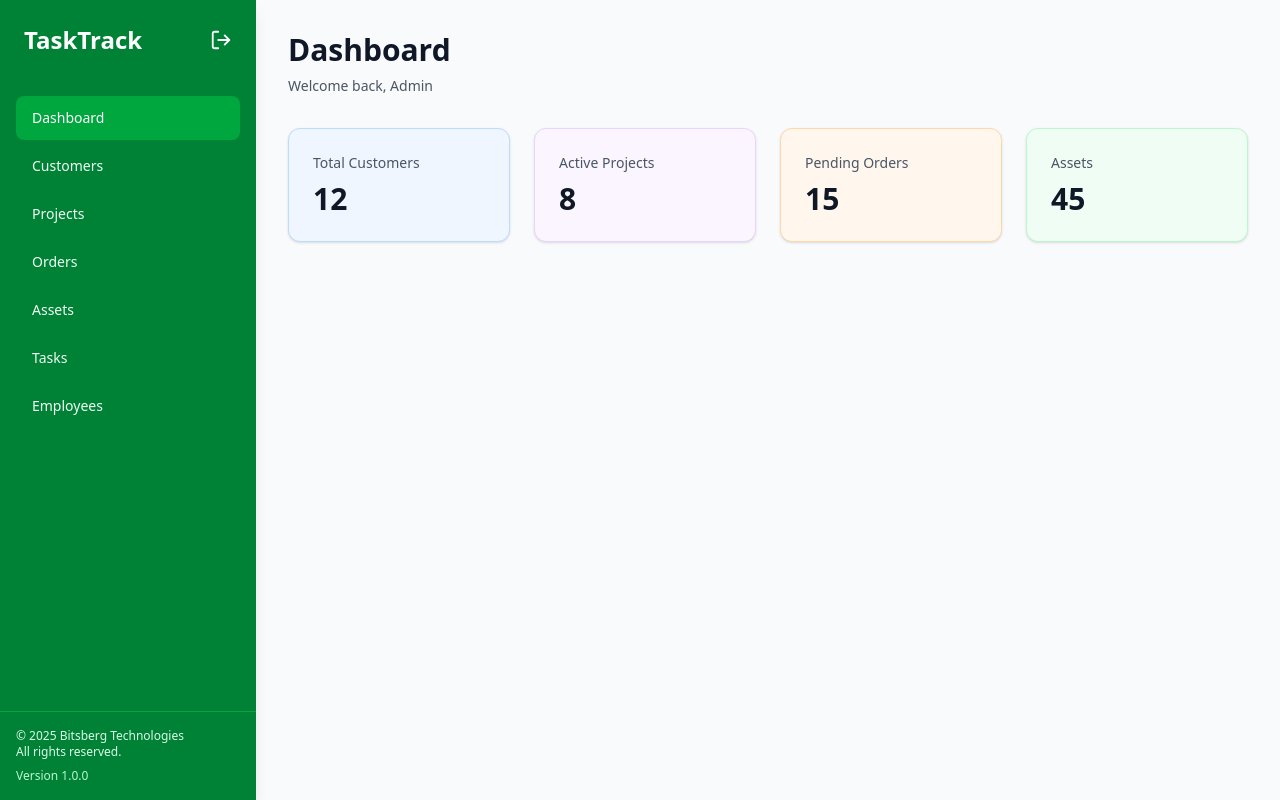
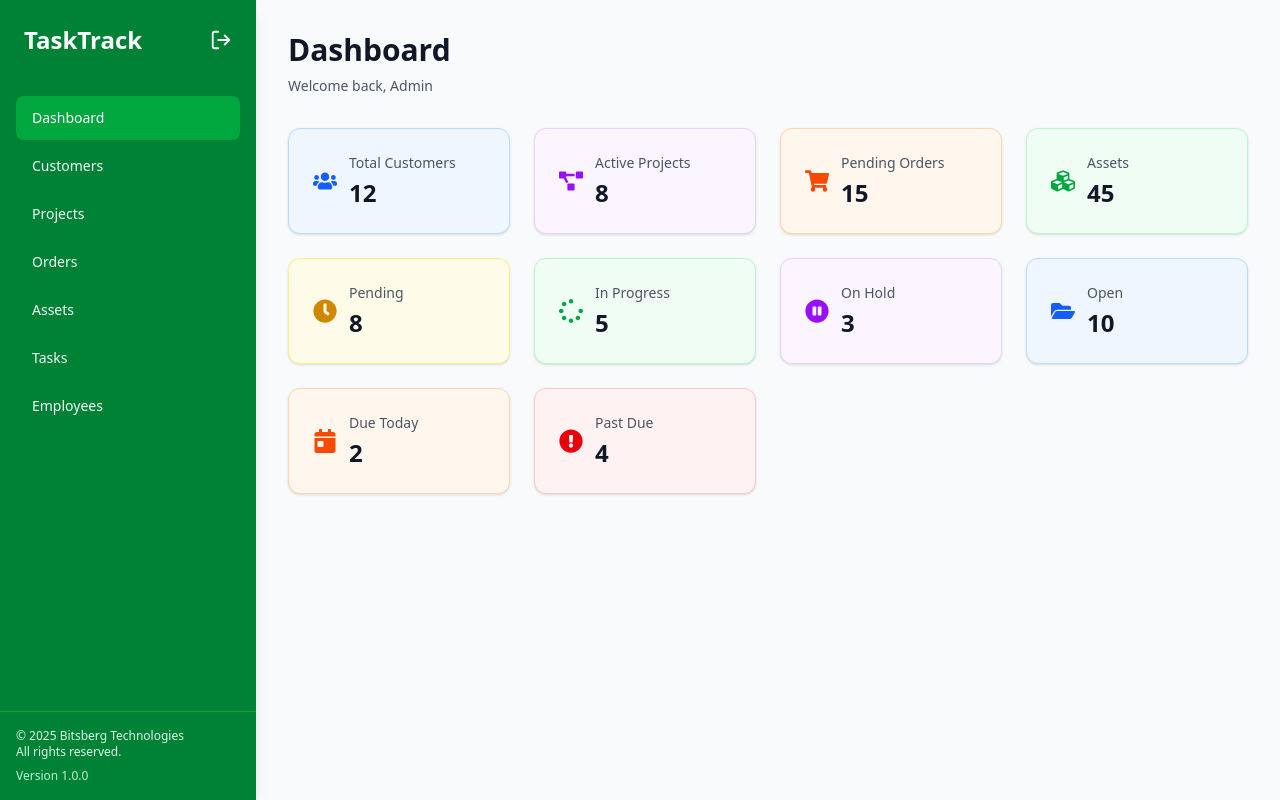
Before and after one commit to usmanabdullahbn/Task-Track-Admin-Panel, a React (Vite) app: page / in a window 1280 px wide. Built offline with nearby package versions, Linux system fonts and the light colour scheme.

Commit message:
Third commit

```diff
--- a/src/component/dashboard-stats.jsx
+++ b/src/component/dashboard-stats.jsx
@@ -1,26 +1,102 @@
-import React from "react"
+import React from "react";
+import {
+  FaUsers,
+  FaProjectDiagram,
+  FaShoppingCart,
+  FaCubes,
+  FaClock,
+  FaSpinner,
+  FaPauseCircle,
+  FaFolderOpen,
+  FaCalendarDay,
+  FaExclamationCircle,
+} from "react-icons/fa";
 
 const DashboardStats = () => {
   const stats = [
-    { label: "Total Customers", value: "12", color: "bg-blue-50 border-blue-200" },
-    { label: "Active Projects", value: "8", color: "bg-purple-50 border-purple-200" },
-    { label: "Pending Orders", value: "15", color: "bg-orange-50 border-orange-200" },
-    { label: "Assets", value: "45", color: "bg-green-50 border-green-200" },
-  ]
+    // --- Previous Boxes ---
+    {
+      label: "Total Customers",
+      value: "12",
+      color: "bg-blue-50 border-blue-200 text-blue-600",
+      icon: <FaUsers />,
+    },
+    {
+      label: "Active Projects",
+      value: "8",
+      color: "bg-purple-50 border-purple-200 text-purple-600",
+      icon: <FaProjectDiagram />,
+    },
+    {
+      label: "Pending Orders",
+      value: "15",
+      color: "bg-orange-50 border-orange-200 text-orange-600",
+      icon: <FaShoppingCart />,
+    },
+    {
+      label: "Assets",
+      value: "45",
+      color: "bg-green-50 border-green-200 text-green-600",
+      icon: <FaCubes />,
+    },
+
+    // --- Work Order Status Boxes ---
+    {
+      label: "Pending",
+      value: "8",
+      color: "bg-yellow-50 border-yellow-200 text-yellow-600",
+      icon: <FaClock />,
+    },
+    {
+      label: "In Progress",
+      value: "5",
+      color: "bg-green-50 border-green-200 text-green-600",
+      icon: <FaSpinner />,
+    },
+    {
+      label: "On Hold",
+      value: "3",
+      color: "bg-purple-50 border-purple-200 text-purple-600",
+      icon: <FaPauseCircle />,
+    },
+    {
+      label: "Open",
+      value: "10",
+      color: "bg-blue-50 border-blue-200 text-blue-600",
+      icon: <FaFolderOpen />,
+    },
+    {
+      label: "Due Today",
+      value: "2",
+      color: "bg-orange-50 border-orange-200 text-orange-600",
+      icon: <FaCalendarDay />,
+    },
+    {
+      label: "Past Due",
+      value: "4",
+      color: "bg-red-50 border-red-200 text-red-600",
+      icon: <FaExclamationCircle />,
+    },
+  ];
 
   return (
-    <div className="grid grid-cols-1 sm:grid-cols-2 lg:grid-cols-4 gap-4 sm:gap-6">
+    <div className="grid grid-cols-1 sm:grid-cols-2 lg:grid-cols-3 xl:grid-cols-4 gap-4 sm:gap-6">
       {stats.map((stat) => (
         <div
           key={stat.label}
           className={`rounded-xl border p-5 sm:p-6 shadow-sm hover:shadow-md transition-shadow ${stat.color}`}
         >
-          <p className="text-sm font-medium text-gray-600">{stat.label}</p>
-          <p className="mt-2 text-2xl sm:text-3xl font-bold text-gray-900">{stat.value}</p>
+          <div className="flex items-center gap-3">
+            <div className={`text-2xl ${stat.color.split(" ")[2]}`}>{stat.icon}</div>
+            <div>
+              <p className="text-sm font-medium text-gray-600">{stat.label}</p>
+              <p className="mt-1 text-2xl font-bold text-gray-900">{stat.value}</p>
+            </div>
+          </div>
         </div>
       ))}
     </div>
-  )
-}
+  );
+};
 
-export default DashboardStats
+export default DashboardStats;
```
